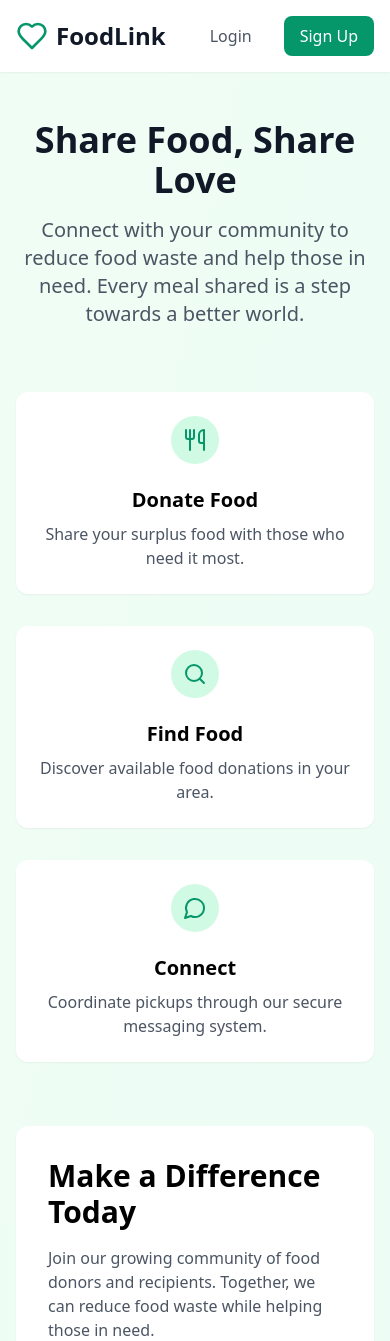
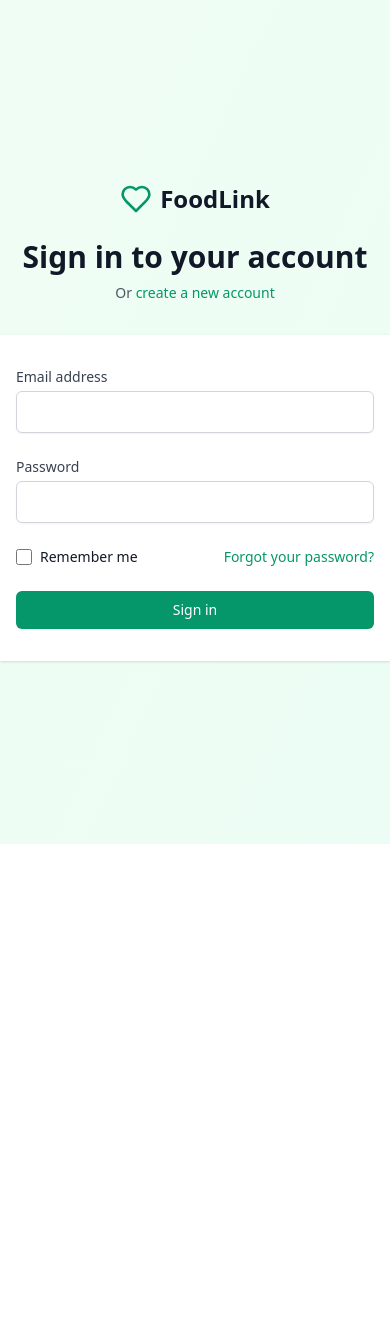
Before and after one commit to eyalchhacham/Food-Link, a React (Vite) app in the folder frontend/: page / in a window 390 px wide. Shown: the top 1341 px of the page. After the commit the page ends 844 px from the top, so only its background shows below. Built offline with nearby package versions, Linux system fonts and the light colour scheme.

Commit message:
add logic of sign up

```diff
--- a/frontend/src/App.tsx
+++ b/frontend/src/App.tsx
@@ -1,145 +1,44 @@
-import React, { useState } from 'react';
-import { BrowserRouter as Router, Routes, Route, Link } from 'react-router-dom';
-import { Heart, Utensils, Search, MessageCircle } from 'lucide-react';
-import Login from './pages/Login';
-import Signup from './pages/Signup';
-import UploadFood from './pages/UploadFood';
+import { useState } from "react";
+import { BrowserRouter as Router, Routes, Route } from "react-router-dom";
+import Login from "./pages/Login";
+import Signup from "./pages/Signup";
+import UploadFood from "./pages/UploadFood";
+import { HomePage } from "./pages/HomePage";
 
-function HomePage({ user, onLogout }: { user: { name: string; email: string } | null; onLogout: () => void }) {
-  return (
-    <div className="min-h-screen bg-gradient-to-br from-green-50 to-emerald-50">
-      <header className="bg-white shadow-sm">
-        <nav className="max-w-7xl mx-auto px-4 sm:px-6 lg:px-8 py-4">
-          <div className="flex justify-between items-center">
-            <div className="flex items-center space-x-2">
-              <Heart className="w-8 h-8 text-emerald-600" />
-              <span className="text-2xl font-bold text-gray-900">FoodLink</span>
-            </div>
-            <div className="flex space-x-4 items-center">
-              {user ? (
-                <>
-                  <span className="text-gray-600">
-                    Welcome, {user.name !== user.email ? user.name : ''} {user.email}
-                  </span>
-                  <button
-                    onClick={onLogout}
-                    className="px-4 py-2 bg-red-600 text-white rounded-lg hover:bg-red-700"
-                  >
-                    Logout
-                  </button>
-                </>
-              ) : (
-                <>
-                  <Link to="/login" className="px-4 py-2 text-gray-600 hover:text-gray-900">
-                    Login
-                  </Link>
-                  <Link
-                    to="/signup"
-                    className="px-4 py-2 bg-emerald-600 text-white rounded-lg hover:bg-emerald-700"
-                  >
-                    Sign Up
-                  </Link>
-                </>
-              )}
-            </div>
-          </div>
-        </nav>
-      </header>
-      <main className="max-w-7xl mx-auto px-4 sm:px-6 lg:px-8 py-12">
-        <div className="text-center mb-16">
-          <h1 className="text-4xl font-bold text-gray-900 mb-4">
-            Share Food, Share Love
-          </h1>
-          <p className="text-xl text-gray-600 max-w-2xl mx-auto">
-            Connect with your community to reduce food waste and help those in need.
-            Every meal shared is a step towards a better world.
-          </p>
-        </div>
-
-        <div className="grid md:grid-cols-3 gap-8 mb-16">
-          <div className="bg-white p-6 rounded-xl shadow-sm text-center">
-            <div className="inline-block p-3 bg-emerald-100 rounded-full mb-4">
-              <Utensils className="w-6 h-6 text-emerald-600" />
-            </div>
-            <h3 className="text-xl font-semibold mb-2">Donate Food</h3>
-            <p className="text-gray-600">Share your surplus food with those who need it most.</p>
-          </div>
-
-          <div className="bg-white p-6 rounded-xl shadow-sm text-center">
-            <div className="inline-block p-3 bg-emerald-100 rounded-full mb-4">
-              <Search className="w-6 h-6 text-emerald-600" />
-            </div>
-            <h3 className="text-xl font-semibold mb-2">Find Food</h3>
-            <p className="text-gray-600">Discover available food donations in your area.</p>
-          </div>
-
-          <div className="bg-white p-6 rounded-xl shadow-sm text-center">
-            <div className="inline-block p-3 bg-emerald-100 rounded-full mb-4">
-              <MessageCircle className="w-6 h-6 text-emerald-600" />
-            </div>
-            <h3 className="text-xl font-semibold mb-2">Connect</h3>
-            <p className="text-gray-600">Coordinate pickups through our secure messaging system.</p>
-          </div>
-        </div>
-
-        <div className="bg-white rounded-xl shadow-sm overflow-hidden">
-          <div className="md:flex">
-            <div className="md:w-1/2 p-8">
-              <h2 className="text-3xl font-bold mb-4">Make a Difference Today</h2>
-              <p className="text-gray-600 mb-6">
-                Join our growing community of food donors and recipients. Together,
-                we can reduce food waste while helping those in need.
-              </p>
-              <Link
-                to="/upload-food"
-                className="inline-block px-6 py-3 bg-emerald-600 text-white rounded-lg hover:bg-emerald-700"
-              >
-                Upload Food
-              </Link>
-            </div>
-            <div className="md:w-1/2">
-              <img
-                src="https://images.unsplash.com/photo-1488459716781-31db52582fe9?auto=format&fit=crop&w=800"
-                alt="Fresh vegetables and fruits"
-                className="w-full h-full object-cover"
-              />
-            </div>
-          </div>
-        </div>
-      </main>
-
-      <footer className="bg-gray-50 mt-16">
-        <div className="max-w-7xl mx-auto px-4 sm:px-6 lg:px-8 py-8">
-          <div className="text-center text-gray-600">
-            <p>© 2025 FoodLink. All rights reserved.</p>
-          </div>
-        </div>
-      </footer>
-    </div>
-  );
-}
 function App() {
-  const [user, setUser] = useState<{ name: string; email: string } | null>(null);
+  const [user, setUser] = useState<string | null>(null);
 
   const handleLogout = () => {
-    setUser(null); // איפוס מצב המשתמש
+    setUser(null);
   };
 
   return (
     <Router>
       <Routes>
-        <Route path="/" element={<HomePage user={user} onLogout={handleLogout} />} />
         <Route
-          path="/login"
+          path="/home"
+          element={<HomePage user={user} onLogout={handleLogout} />}
+        />
+        <Route
+          path="/"
           element={
             <Login
-              setUser={(userData: { name: string; email: string }) => {
-                setUser(userData); // עדכון מצב המשתמש עם שם ואימייל
+              setUser={(email: string) => {
+                setUser(email);
               }}
             />
           }
         />
-        <Route path="/signup" element={<Signup />} />
+        <Route
+          path="/signup"
+          element={
+            <Signup
+              setUser={(email: string) => {
+                setUser(email);
+              }}
+            />
+          }
+        />
         <Route path="/upload-food" element={<UploadFood />} />
       </Routes>
     </Router>
--- /dev/null
+++ b/frontend/src/pages/HomePage.tsx
@@ -0,0 +1,131 @@
+import { Heart, Utensils, Search, MessageCircle } from "lucide-react";
+import { Link } from "react-router-dom";
+
+export function HomePage({
+  user,
+  onLogout,
+}: {
+  user: string | null;
+  onLogout: () => void;
+}) {
+  return (
+    <div className="min-h-screen bg-gradient-to-br from-green-50 to-emerald-50">
+      <header className="bg-white shadow-sm">
+        <nav className="max-w-7xl mx-auto px-4 sm:px-6 lg:px-8 py-4">
+          <div className="flex justify-between items-center">
+            <div className="flex items-center space-x-2">
+              <Heart className="w-8 h-8 text-emerald-600" />
+              <span className="text-2xl font-bold text-gray-900">FoodLink</span>
+            </div>
+            <div className="flex space-x-4 items-center">
+              {user ? (
+                <>
+                  <span className="text-gray-600">Welcome, {user}</span>
+                  <button
+                    onClick={onLogout}
+                    className="px-4 py-2 bg-red-600 text-white rounded-lg hover:bg-red-700"
+                  >
+                    Logout
+                  </button>
+                </>
+              ) : (
+                <>
+                  <Link
+                    to="/login"
+                    className="px-4 py-2 text-gray-600 hover:text-gray-900"
+                  >
+                    Login
+                  </Link>
+                  <Link
+                    to="/signup"
+                    className="px-4 py-2 bg-emerald-600 text-white rounded-lg hover:bg-emerald-700"
+                  >
+                    Sign Up
+                  </Link>
+                </>
+              )}
+            </div>
+          </div>
+        </nav>
+      </header>
+      <main className="max-w-7xl mx-auto px-4 sm:px-6 lg:px-8 py-12">
+        <div className="text-center mb-16">
+          <h1 className="text-4xl font-bold text-gray-900 mb-4">
+            Share Food, Share Love
+          </h1>
+          <p className="text-xl text-gray-600 max-w-2xl mx-auto">
+            Connect with your community to reduce food waste and help those in
+            need. Every meal shared is a step towards a better world.
+          </p>
+        </div>
+
+        <div className="grid md:grid-cols-3 gap-8 mb-16">
+          <div className="bg-white p-6 rounded-xl shadow-sm text-center">
+            <div className="inline-block p-3 bg-emerald-100 rounded-full mb-4">
+              <Utensils className="w-6 h-6 text-emerald-600" />
+            </div>
+            <h3 className="text-xl font-semibold mb-2">Donate Food</h3>
+            <p className="text-gray-600">
+              Share your surplus food with those who need it most.
+            </p>
+          </div>
+
+          <div className="bg-white p-6 rounded-xl shadow-sm text-center">
+            <div className="inline-block p-3 bg-emerald-100 rounded-full mb-4">
+              <Search className="w-6 h-6 text-emerald-600" />
+            </div>
+            <h3 className="text-xl font-semibold mb-2">Find Food</h3>
+            <p className="text-gray-600">
+              Discover available food donations in your area.
+            </p>
+          </div>
+
+          <div className="bg-white p-6 rounded-xl shadow-sm text-center">
+            <div className="inline-block p-3 bg-emerald-100 rounded-full mb-4">
+              <MessageCircle className="w-6 h-6 text-emerald-600" />
+            </div>
+            <h3 className="text-xl font-semibold mb-2">Connect</h3>
+            <p className="text-gray-600">
+              Coordinate pickups through our secure messaging system.
+            </p>
+          </div>
+        </div>
+
+        <div className="bg-white rounded-xl shadow-sm overflow-hidden">
+          <div className="md:flex">
+            <div className="md:w-1/2 p-8">
+              <h2 className="text-3xl font-bold mb-4">
+                Make a Difference Today
+              </h2>
+              <p className="text-gray-600 mb-6">
+                Join our growing community of food donors and recipients.
+                Together, we can reduce food waste while helping those in need.
+              </p>
+              <Link
+                to="/upload-food"
+                className="inline-block px-6 py-3 bg-emerald-600 text-white rounded-lg hover:bg-emerald-700"
+              >
+                Upload Food
+              </Link>
+            </div>
+            <div className="md:w-1/2">
+              <img
+                src="https://images.unsplash.com/photo-1488459716781-31db52582fe9?auto=format&fit=crop&w=800"
+                alt="Fresh vegetables and fruits"
+                className="w-full h-full object-cover"
+              />
+            </div>
+          </div>
+        </div>
+      </main>
+
+      <footer className="bg-gray-50 mt-16">
+        <div className="max-w-7xl mx-auto px-4 sm:px-6 lg:px-8 py-8">
+          <div className="text-center text-gray-600">
+            <p>© 2025 FoodLink. All rights reserved.</p>
+          </div>
+        </div>
+      </footer>
+    </div>
+  );
+}
--- a/frontend/src/pages/Login.tsx
+++ b/frontend/src/pages/Login.tsx
@@ -1,24 +1,28 @@
-import React, { useState } from 'react';
-import { Heart } from 'lucide-react';
-import { Link, useNavigate } from 'react-router-dom';
+import React, { useState } from "react";
+import { Heart } from "lucide-react";
+import { Link, useNavigate } from "react-router-dom";
 
-export default function Login({ setUser }: { setUser: (user: { name: string; email: string }) => void }) {
-  const [email, setEmail] = useState('');
-  const [password, setPassword] = useState('');
-  const [error, setError] = useState('');
+export default function Login({
+  setUser,
+}: {
+  setUser: (user: string) => void;
+}) {
+  const [email, setEmail] = useState("");
+  const [password, setPassword] = useState("");
+  const [error, setError] = useState("");
   const [isLoading, setIsLoading] = useState(false);
   const navigate = useNavigate();
 
   const handleSubmit = async (e: React.FormEvent) => {
     e.preventDefault();
-    setError('');
+    setError("");
     setIsLoading(true);
 
     try {
-      const response = await fetch('http://localhost:3000/login', {
-        method: 'POST',
+      const response = await fetch("http://localhost:3000/login", {
+        method: "POST",
         headers: {
-          'Content-Type': 'application/json',
+          "Content-Type": "application/json",
         },
         body: JSON.stringify({ email, password }),
       });
@@ -26,16 +30,14 @@ export default function Login({ setUser }: { setUser: (user: { name: string; ema
       const data = await response.json();
 
       if (!response.ok) {
-        throw new Error(data.message || 'Login failed');
+        throw new Error(data.message || "Login failed");
       }
 
-      // עדכון מצב המשתמש עם שם (אם קיים) ואימייל
-      setUser({ name: data.user.name || data.user.email, email: data.user.email });
+      setUser(data.user.email);
 
-      // הפניה לדף הבית
-      navigate('/');
+      navigate("/home");
     } catch (err) {
-      setError(err instanceof Error ? err.message : 'An error occurred');
+      setError(err instanceof Error ? err.message : "An error occurred");
     } finally {
       setIsLoading(false);
     }
@@ -54,8 +56,11 @@ export default function Login({ setUser }: { setUser: (user: { name: string; ema
           Sign in to your account
         </h2>
         <p className="mt-2 text-center text-sm text-gray-600">
-          Or{' '}
-          <Link to="/signup" className="font-medium text-emerald-600 hover:text-emerald-500">
+          Or{" "}
+          <Link
+            to="/signup"
+            className="font-medium text-emerald-600 hover:text-emerald-500"
+          >
             create a new account
           </Link>
         </p>
@@ -70,7 +75,10 @@ export default function Login({ setUser }: { setUser: (user: { name: string; ema
           )}
           <form className="space-y-6" onSubmit={handleSubmit}>
             <div>
-              <label htmlFor="email" className="block text-sm font-medium text-gray-700">
+              <label
+                htmlFor="email"
+                className="block text-sm font-medium text-gray-700"
+              >
                 Email address
               </label>
               <div className="mt-1">
@@ -88,7 +96,10 @@ export default function Login({ setUser }: { setUser: (user: { name: string; ema
             </div>
 
             <div>
-              <label htmlFor="password" className="block text-sm font-medium text-gray-700">
+              <label
+                htmlFor="password"
+                className="block text-sm font-medium text-gray-700"
+              >
                 Password
               </label>
               <div className="mt-1">
@@ -113,13 +124,19 @@ export default function Login({ setUser }: { setUser: (user: { name: string; ema
                   type="checkbox"
                   className="h-4 w-4 text-emerald-600 focus:ring-emerald-500 border-gray-300 rounded"
                 />
-                <label htmlFor="remember-me" className="ml-2 block text-sm text-gray-900">
+                <label
+                  htmlFor="remember-me"
+                  className="ml-2 block text-sm text-gray-900"
+                >
                   Remember me
                 </label>
               </div>
 
               <div className="text-sm">
-                <a href="#" className="font-medium text-emerald-600 hover:text-emerald-500">
+                <a
+                  href="#"
+                  className="font-medium text-emerald-600 hover:text-emerald-500"
+                >
                   Forgot your password?
                 </a>
               </div>
@@ -131,7 +148,7 @@ export default function Login({ setUser }: { setUser: (user: { name: string; ema
                 disabled={isLoading}
                 className="w-full flex justify-center py-2 px-4 border border-transparent rounded-md shadow-sm text-sm font-medium text-white bg-emerald-600 hover:bg-emerald-700 focus:outline-none focus:ring-2 focus:ring-offset-2 focus:ring-emerald-500 disabled:opacity-50 disabled:cursor-not-allowed"
               >
-                {isLoading ? 'Signing in...' : 'Sign in'}
+                {isLoading ? "Signing in..." : "Sign in"}
               </button>
             </div>
           </form>
--- a/frontend/src/pages/Signup.tsx
+++ b/frontend/src/pages/Signup.tsx
@@ -1,31 +1,35 @@
-import React, { useState } from 'react';
-import { Heart } from 'lucide-react';
-import { Link, useNavigate } from 'react-router-dom';
+import React, { useState } from "react";
+import { Heart } from "lucide-react";
+import { Link, useNavigate } from "react-router-dom";
 
-export default function Signup() {
-  const [email, setEmail] = useState('');
-  const [password, setPassword] = useState('');
-  const [confirmPassword, setConfirmPassword] = useState('');
-  const [error, setError] = useState('');
+export default function Signup({
+  setUser,
+}: {
+  setUser: (user: string) => void;
+}) {
+  const [email, setEmail] = useState("");
+  const [password, setPassword] = useState("");
+  const [confirmPassword, setConfirmPassword] = useState("");
+  const [error, setError] = useState("");
   const [isLoading, setIsLoading] = useState(false);
   const navigate = useNavigate();
 
   const handleSubmit = async (e: React.FormEvent) => {
     e.preventDefault();
-    setError('');
+    setError("");
 
     if (password !== confirmPassword) {
-      setError('Passwords do not match');
+      setError("Passwords do not match");
       return;
     }
 
     setIsLoading(true);
 
     try {
-      const response = await fetch('http://localhost:3000/users', {
-        method: 'POST',
+      const response = await fetch("http://localhost:3000/users", {
+        method: "POST",
         headers: {
-          'Content-Type': 'application/json',
+          "Content-Type": "application/json",
         },
         body: JSON.stringify({ email, password }),
       });
@@ -33,16 +37,12 @@ export default function Signup() {
       const data = await response.json();
 
       if (!response.ok) {
-        throw new Error(data.message || 'Registration failed');
+        throw new Error(data.message || "Registration failed");
       }
-
-      // Store the token in localStorage
-      localStorage.setItem('token', data.token);
-
-      // Redirect to home page
-      navigate('/');
+      setUser(email);
+      navigate("/home");
     } catch (err) {
-      setError(err instanceof Error ? err.message : 'An error occurred');
+      setError(err instanceof Error ? err.message : "An error occurred");
     } finally {
       setIsLoading(false);
     }
@@ -61,8 +61,11 @@ export default function Signup() {
           Create your account
         </h2>
         <p className="mt-2 text-center text-sm text-gray-600">
-          Already have an account?{' '}
-          <Link to="/login" className="font-medium text-emerald-600 hover:text-emerald-500">
+          Already have an account?{" "}
+          <Link
+            to="/"
+            className="font-medium text-emerald-600 hover:text-emerald-500"
+          >
             Sign in
           </Link>
         </p>
@@ -77,7 +80,10 @@ export default function Signup() {
           )}
           <form className="space-y-6" onSubmit={handleSubmit}>
             <div>
-              <label htmlFor="email" className="block text-sm font-medium text-gray-700">
+              <label
+                htmlFor="email"
+                className="block text-sm font-medium text-gray-700"
+              >
                 Email address
               </label>
               <div className="mt-1">
@@ -95,7 +101,10 @@ export default function Signup() {
             </div>
 
             <div>
-              <label htmlFor="password" className="block text-sm font-medium text-gray-700">
+              <label
+                htmlFor="password"
+                className="block text-sm font-medium text-gray-700"
+              >
                 Password
               </label>
               <div className="mt-1">
@@ -113,7 +122,10 @@ export default function Signup() {
             </div>
 
             <div>
-              <label htmlFor="confirmPassword" className="block text-sm font-medium text-gray-700">
+              <label
+                htmlFor="confirmPassword"
+                className="block text-sm font-medium text-gray-700"
+              >
                 Confirm Password
               </label>
               <div className="mt-1">
@@ -136,7 +148,7 @@ export default function Signup() {
                 disabled={isLoading}
                 className="w-full flex justify-center py-2 px-4 border border-transparent rounded-md shadow-sm text-sm font-medium text-white bg-emerald-600 hover:bg-emerald-700 focus:outline-none focus:ring-2 focus:ring-offset-2 focus:ring-emerald-500 disabled:opacity-50 disabled:cursor-not-allowed"
               >
-                {isLoading ? 'Creating account...' : 'Create account'}
+                {isLoading ? "Creating account..." : "Create account"}
               </button>
             </div>
           </form>
```
